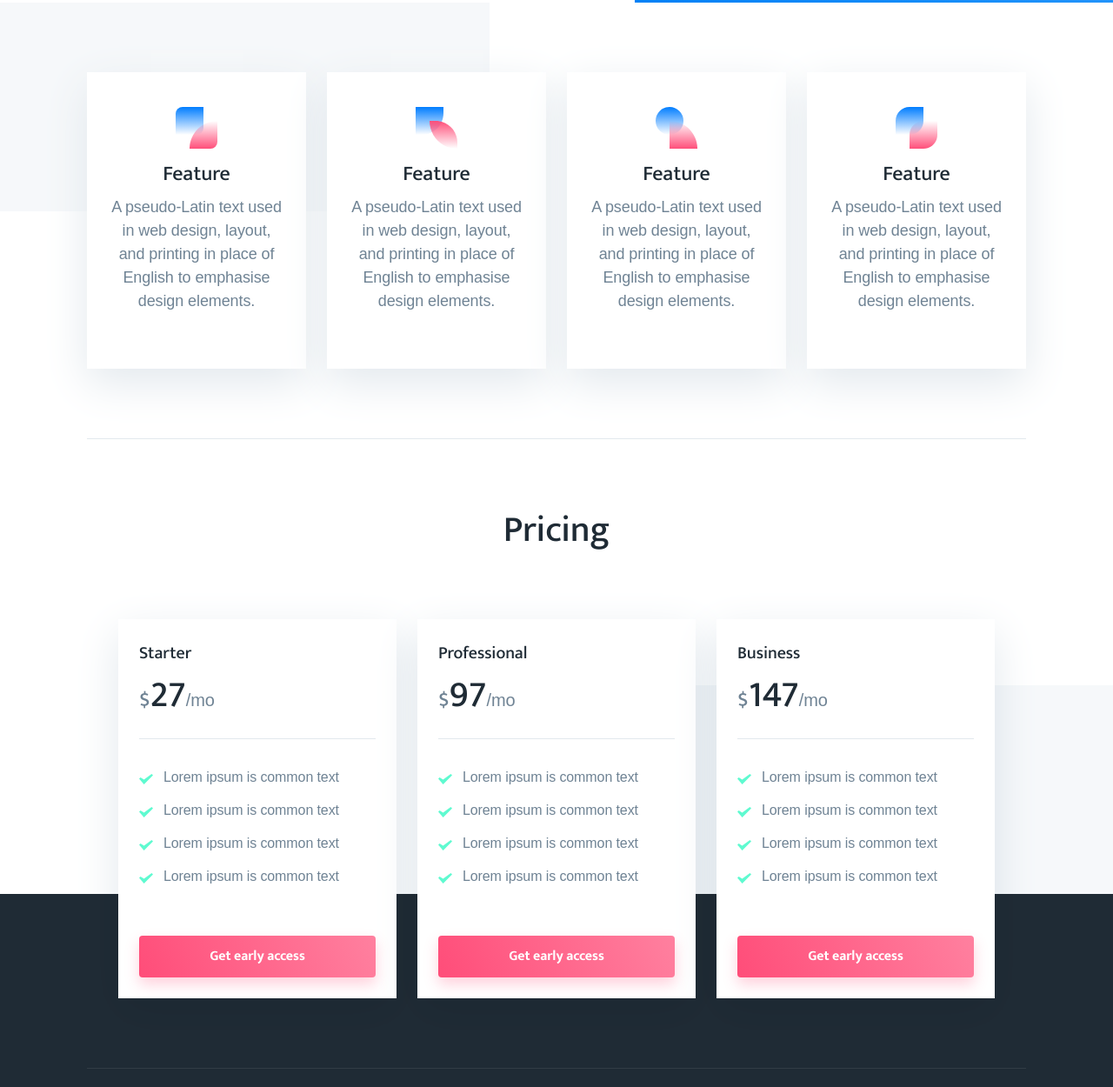
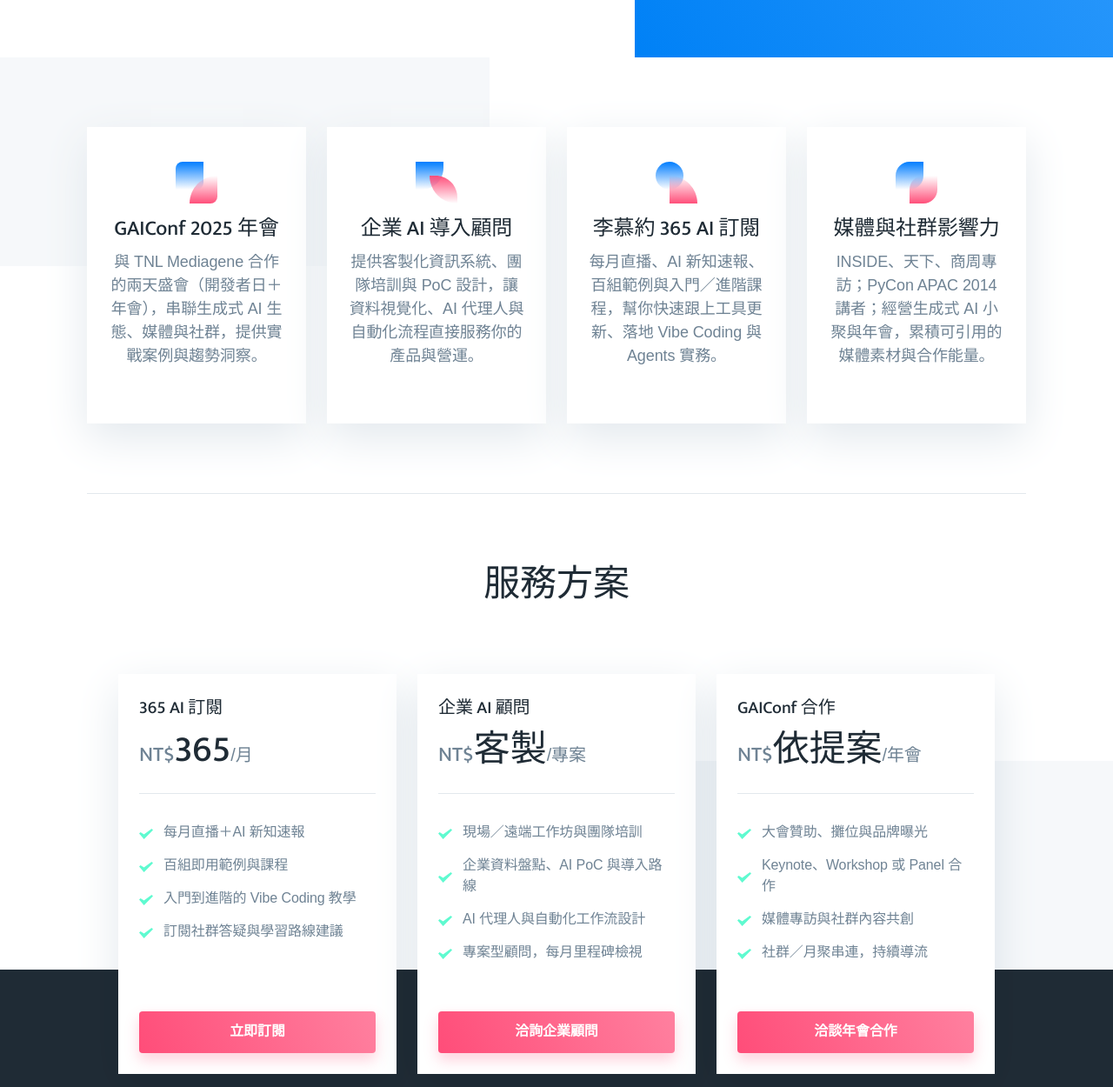
Before and after one commit to muyueh/landing-page, a website: page agnes/index.html in a window 1280 px wide. Shown: the part 594-1844 px from the top of the page at 87% size. Drawn offline with nearby package versions, Linux system fonts and the light colour scheme; files that its build step writes are made by us from their sources; a web font is replaced by a local one.

Commit message:
Customize landing page for Muyueh Lee

```diff
--- a/agnes/index.html
+++ b/agnes/index.html
@@ -4,7 +4,7 @@
     <meta charset="utf-8">
     <meta http-equiv="X-UA-Compatible" content="IE=edge">
     <meta name="viewport" content="width=device-width, initial-scale=1">
-    <title>Agnes Template</title>
+    <title>李慕約｜生成式 AI 顧問與年會策展人</title>
     <link href="https://fonts.googleapis.com/css?family=Hind+Vadodara:400,700|Mukta:500,700" rel="stylesheet">
     <link rel="stylesheet" href="dist/css/style.css">
     <script src="https://unpkg.com/scrollreveal@4.0.0/dist/scrollreveal.min.js"></script>
@@ -46,9 +46,9 @@
                 <div class="container">
                     <div class="hero-inner">
                         <div class="hero-copy">
-                            <h1 class="hero-title h2-mobile mt-0 is-revealing">Landing template for startups</h1>
-                            <p class="hero-paragraph is-revealing">Our landing page template works for all the devices, so you only have to setup it once, and get beautiful results forever.</p>
-                            <p class="hero-cta is-revealing"><a class="button button-primary button-shadow" href="#">Pricing and plans</a></p>
+                            <h1 class="hero-title h2-mobile mt-0 is-revealing">李慕約：生成式 AI 年會策展人與企業顧問</h1>
+                            <p class="hero-paragraph is-revealing">GAIConf 共同主辦者、李慕約有限公司負責人。專注企業 AI 導入、AI 代理人（Agents）策略、Vibe Coding 教學，讓團隊在生成式 AI 時代落地創新。</p>
+                            <p class="hero-cta is-revealing"><a class="button button-primary button-shadow" href="https://muyueh.com/">預約企業導入諮詢</a></p>
                         </div>
                         <div class="hero-illustration is-revealing">
                             <svg width="528" height="413" viewBox="0 0 528 413" xmlns="http://www.w3.org/2000/svg">
@@ -141,8 +141,8 @@
                                             </g>
                                         </svg>
                                     </div>
-                                    <h4 class="feature-title h3-mobile">Feature</h4>
-                                    <p class="text-sm">A pseudo-Latin text used in web design, layout, and printing in place of English to emphasise design elements.</p>
+                                    <h4 class="feature-title h3-mobile">GAIConf 2025 年會</h4>
+                                    <p class="text-sm">與 TNL Mediagene 合作的兩天盛會（開發者日＋年會），串聯生成式 AI 生態、媒體與社群，提供實戰案例與趨勢洞察。</p>
                                 </div>
                             </div>
                             <div class="feature is-revealing">
@@ -166,8 +166,8 @@
                                         </svg>
 
                                     </div>
-                                    <h4 class="feature-title h3-mobile">Feature</h4>
-                                    <p class="text-sm">A pseudo-Latin text used in web design, layout, and printing in place of English to emphasise design elements.</p>
+                                    <h4 class="feature-title h3-mobile">企業 AI 導入顧問</h4>
+                                    <p class="text-sm">提供客製化資訊系統、團隊培訓與 PoC 設計，讓資料視覺化、AI 代理人與自動化流程直接服務你的產品與營運。</p>
                                 </div>
                             </div>
                             <div class="feature is-revealing">
@@ -191,8 +191,8 @@
                                         </svg>
 
                                     </div>
-                                    <h4 class="feature-title h3-mobile">Feature</h4>
-                                    <p class="text-sm">A pseudo-Latin text used in web design, layout, and printing in place of English to emphasise design elements.</p>
+                                    <h4 class="feature-title h3-mobile">李慕約 365 AI 訂閱</h4>
+                                    <p class="text-sm">每月直播、AI 新知速報、百組範例與入門／進階課程，幫你快速跟上工具更新、落地 Vibe Coding 與 Agents 實務。</p>
                                 </div>
                             </div>
                             <div class="feature is-revealing">
@@ -216,8 +216,8 @@
                                         </svg>
 
                                     </div>
-                                    <h4 class="feature-title h3-mobile">Feature</h4>
-                                    <p class="text-sm">A pseudo-Latin text used in web design, layout, and printing in place of English to emphasise design elements.</p>
+                                    <h4 class="feature-title h3-mobile">媒體與社群影響力</h4>
+                                    <p class="text-sm">INSIDE、天下、商周專訪；PyCon APAC 2014 講者；經營生成式 AI 小聚與年會，累積可引用的媒體素材與合作能量。</p>
                                 </div>
                             </div>
                         </div>
@@ -229,14 +229,14 @@
                 <div class="section-square"></div>
                 <div class="container">
                     <div class="pricing-inner section-inner has-top-divider">
-                        <h2 class="section-title mt-0 text-center">Pricing</h2>
+                        <h2 class="section-title mt-0 text-center">服務方案</h2>
                         <div class="pricing-tables-wrap">
                             <div class="pricing-table">
                                 <div class="pricing-table-inner">
                                     <div class="pricing-table-main">
                                         <div class="pricing-table-header is-revealing">
-                                            <div class="pricing-table-title mt-12 mb-8">Starter</div>
-                                            <div class="pricing-table-price mb-32 pb-24"><span class="pricing-table-price-currency h4">$</span><span class="pricing-table-price-amount h2">27</span>/mo</div>
+                                            <div class="pricing-table-title mt-12 mb-8">365 AI 訂閱</div>
+                                            <div class="pricing-table-price mb-32 pb-24"><span class="pricing-table-price-currency h4">NT$</span><span class="pricing-table-price-amount h2">365</span>/月</div>
                                         </div>
                                         <ul class="pricing-table-features list-reset text-xs mt-24 mb-56">
                                             <li class="is-revealing">
@@ -245,7 +245,7 @@
                                                         <path fill="#5FFAD0" fill-rule="nonzero" d="M5.6 8.4L1.6 6 0 7.6 5.6 14 16 3.6 14.4 2z"/>
                                                     </svg>
                                                 </span>
-                                                <span>Lorem ipsum is common text </span>
+                                                <span>每月直播＋AI 新知速報</span>
                                             </li>
                                             <li class="is-revealing">
                                                 <span class="list-icon">
@@ -253,7 +253,7 @@
                                                         <path fill="#5FFAD0" fill-rule="nonzero" d="M5.6 8.4L1.6 6 0 7.6 5.6 14 16 3.6 14.4 2z"/>
                                                     </svg>
                                                 </span>
-                                                <span>Lorem ipsum is common text </span>
+                                                <span>百組即用範例與課程</span>
                                             </li>
                                             <li class="is-revealing">
                                                 <span class="list-icon">
@@ -261,7 +261,7 @@
                                                         <path fill="#5FFAD0" fill-rule="nonzero" d="M5.6 8.4L1.6 6 0 7.6 5.6 14 16 3.6 14.4 2z"/>
                                                     </svg>
                                                 </span>
-                                                <span>Lorem ipsum is common text </span>
+                                                <span>入門到進階的 Vibe Coding 教學</span>
                                             </li>
                                             <li class="is-revealing">
                                                 <span class="list-icon">
@@ -269,12 +269,12 @@
                                                         <path fill="#5FFAD0" fill-rule="nonzero" d="M5.6 8.4L1.6 6 0 7.6 5.6 14 16 3.6 14.4 2z"/>
                                                     </svg>
                                                 </span>
-                                                <span>Lorem ipsum is common text </span>
+                                                <span>訂閱社群答疑與學習路線建議</span>
                                             </li>
                                         </ul>
                                     </div>
                                     <div class="pricing-table-cta is-revealing">
-                                        <a class="button button-primary button-shadow button-block" href="#">Get early access</a>
+                                        <a class="button button-primary button-shadow button-block" href="https://live.gaiconf.com/plans/muyuehai365">立即訂閱</a>
                                     </div>
                                 </div>
                             </div>
@@ -282,8 +282,8 @@
                                 <div class="pricing-table-inner">
                                     <div class="pricing-table-main">
                                         <div class="pricing-table-header is-revealing">
-                                            <div class="pricing-table-title mt-12 mb-8">Professional</div>
-                                            <div class="pricing-table-price mb-32 pb-24"><span class="pricing-table-price-currency h4">$</span><span class="pricing-table-price-amount h2">97</span>/mo</div>
+                                            <div class="pricing-table-title mt-12 mb-8">企業 AI 顧問</div>
+                                            <div class="pricing-table-price mb-32 pb-24"><span class="pricing-table-price-currency h4">NT$</span><span class="pricing-table-price-amount h2">客製</span>/專案</div>
                                         </div>
                                         <ul class="pricing-table-features list-reset text-xs mt-24 mb-56">
                                             <li class="is-revealing">
@@ -292,7 +292,7 @@
                                                         <path fill="#5FFAD0" fill-rule="nonzero" d="M5.6 8.4L1.6 6 0 7.6 5.6 14 16 3.6 14.4 2z"/>
                                                     </svg>
                                                 </span>
-                                                <span>Lorem ipsum is common text </span>
+                                                  <span>現場／遠端工作坊與團隊培訓</span>
                                             </li>
                                             <li class="is-revealing">
                                                 <span class="list-icon">
@@ -300,7 +300,7 @@
                                                         <path fill="#5FFAD0" fill-rule="nonzero" d="M5.6 8.4L1.6 6 0 7.6 5.6 14 16 3.6 14.4 2z"/>
                                                     </svg>
                                                 </span>
-                                                <span>Lorem ipsum is common text </span>
+                                                  <span>企業資料盤點、AI PoC 與導入路線</span>
                                             </li>
                                             <li class="is-revealing">
                                                 <span class="list-icon">
@@ -308,7 +308,7 @@
                                                         <path fill="#5FFAD0" fill-rule="nonzero" d="M5.6 8.4L1.6 6 0 7.6 5.6 14 16 3.6 14.4 2z"/>
                                                     </svg>
                                                 </span>
-                                                <span>Lorem ipsum is common text </span>
+                                                  <span>AI 代理人與自動化工作流設計</span>
                                             </li>
                                             <li class="is-revealing">
                                                 <span class="list-icon">
@@ -316,21 +316,21 @@
                                                         <path fill="#5FFAD0" fill-rule="nonzero" d="M5.6 8.4L1.6 6 0 7.6 5.6 14 16 3.6 14.4 2z"/>
                                                     </svg>
                                                 </span>
-                                                <span>Lorem ipsum is common text </span>
+                                                  <span>專案型顧問，每月里程碑檢視</span>
                                             </li>
                                         </ul>
                                     </div>
-                                    <div class="pricing-table-cta is-revealing">
-                                        <a class="button button-primary button-shadow button-block" href="#">Get early access</a>
-                                    </div>
+                                      <div class="pricing-table-cta is-revealing">
+                                          <a class="button button-primary button-shadow button-block" href="https://muyueh.com/">洽詢企業顧問</a>
+                                      </div>
                                 </div>
                             </div>
                             <div class="pricing-table">
                                 <div class="pricing-table-inner">
                                     <div class="pricing-table-main">
                                         <div class="pricing-table-header is-revealing">
-                                            <div class="pricing-table-title mt-12 mb-8">Business</div>
-                                            <div class="pricing-table-price mb-32 pb-24"><span class="pricing-table-price-currency h4">$</span><span class="pricing-table-price-amount h2">147</span>/mo</div>
+                                            <div class="pricing-table-title mt-12 mb-8">GAIConf 合作</div>
+                                            <div class="pricing-table-price mb-32 pb-24"><span class="pricing-table-price-currency h4">NT$</span><span class="pricing-table-price-amount h2">依提案</span>/年會</div>
                                         </div>
                                         <ul class="pricing-table-features list-reset text-xs mt-24 mb-56">
                                             <li class="is-revealing">
@@ -339,7 +339,7 @@
                                                         <path fill="#5FFAD0" fill-rule="nonzero" d="M5.6 8.4L1.6 6 0 7.6 5.6 14 16 3.6 14.4 2z"/>
                                                     </svg>
                                                 </span>
-                                                <span>Lorem ipsum is common text </span>
+                                                  <span>大會贊助、攤位與品牌曝光</span>
                                             </li>
                                             <li class="is-revealing">
                                                 <span class="list-icon">
@@ -347,7 +347,7 @@
                                                         <path fill="#5FFAD0" fill-rule="nonzero" d="M5.6 8.4L1.6 6 0 7.6 5.6 14 16 3.6 14.4 2z"/>
                                                     </svg>
                                                 </span>
-                                                <span>Lorem ipsum is common text </span>
+                                                  <span>Keynote、Workshop 或 Panel 合作</span>
                                             </li>
                                             <li class="is-revealing">
                                                 <span class="list-icon">
@@ -355,7 +355,7 @@
                                                         <path fill="#5FFAD0" fill-rule="nonzero" d="M5.6 8.4L1.6 6 0 7.6 5.6 14 16 3.6 14.4 2z"/>
                                                     </svg>
                                                 </span>
-                                                <span>Lorem ipsum is common text </span>
+                                                  <span>媒體專訪與社群內容共創</span>
                                             </li>
                                             <li class="is-revealing">
                                                 <span class="list-icon">
@@ -363,13 +363,13 @@
                                                         <path fill="#5FFAD0" fill-rule="nonzero" d="M5.6 8.4L1.6 6 0 7.6 5.6 14 16 3.6 14.4 2z"/>
                                                     </svg>
                                                 </span>
-                                                <span>Lorem ipsum is common text </span>
+                                                  <span>社群／月聚串連，持續導流</span>
                                             </li>
                                         </ul>
                                     </div>
-                                    <div class="pricing-table-cta is-revealing">
-                                        <a class="button button-primary button-shadow button-block" href="#">Get early access</a>
-                                    </div>
+                                      <div class="pricing-table-cta is-revealing">
+                                          <a class="button button-primary button-shadow button-block" href="https://gaiconf.com/">洽談年會合作</a>
+                                      </div>
                                 </div>
                             </div>
                         </div>
```
